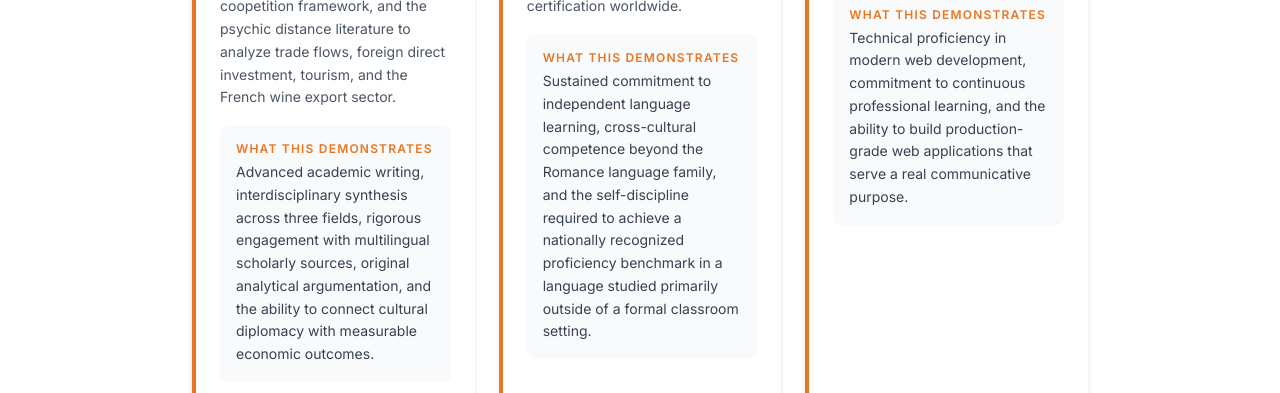
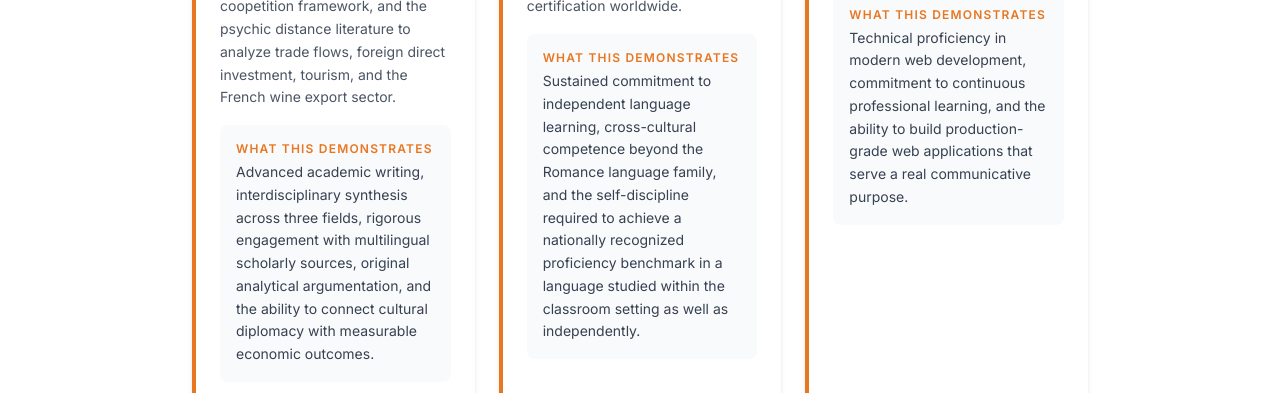
Before and after one commit to jmarq019/eportfolio, a React (Vite) app: page /academics in a window 1280 px wide. Shown: the part 2094-2487 px from the top of the page. Built offline with nearby package versions, Linux system fonts and the light colour scheme.

Commit message:
making some changes to text

```diff
--- a/src/pages/Academics.jsx
+++ b/src/pages/Academics.jsx
@@ -160,7 +160,7 @@ export default function Academics() {
             <ArtifactCard
               title="Artifact 2 — JLPT N3 Certificate"
               description="An official certificate from the Japanese-Language Proficiency Test (JLPT) at the N3 level, demonstrating conversational-level Japanese reading and listening comprehension. The JLPT is administered by the Japan Foundation and is the most widely recognized Japanese language certification worldwide."
-              demonstrates="Sustained commitment to independent language learning, cross-cultural competence beyond the Romance language family, and the self-discipline required to achieve a nationally recognized proficiency benchmark in a language studied primarily outside of a formal classroom setting."
+              demonstrates="Sustained commitment to independent language learning, cross-cultural competence beyond the Romance language family, and the self-discipline required to achieve a nationally recognized proficiency benchmark in a language studied within the classroom setting as well as independently."
               buttonLabel="View Certificate"
               href="/documents/jlpt-n3.pdf"
             />
```
